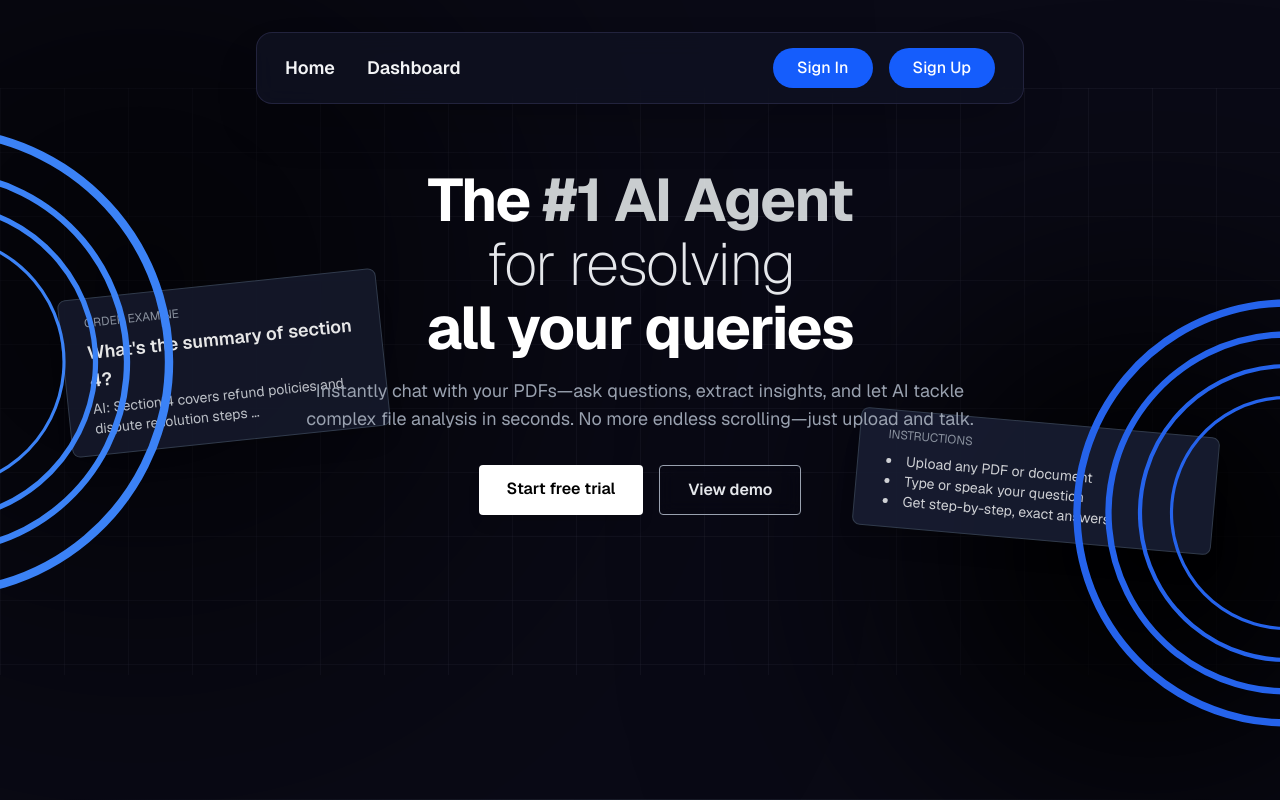
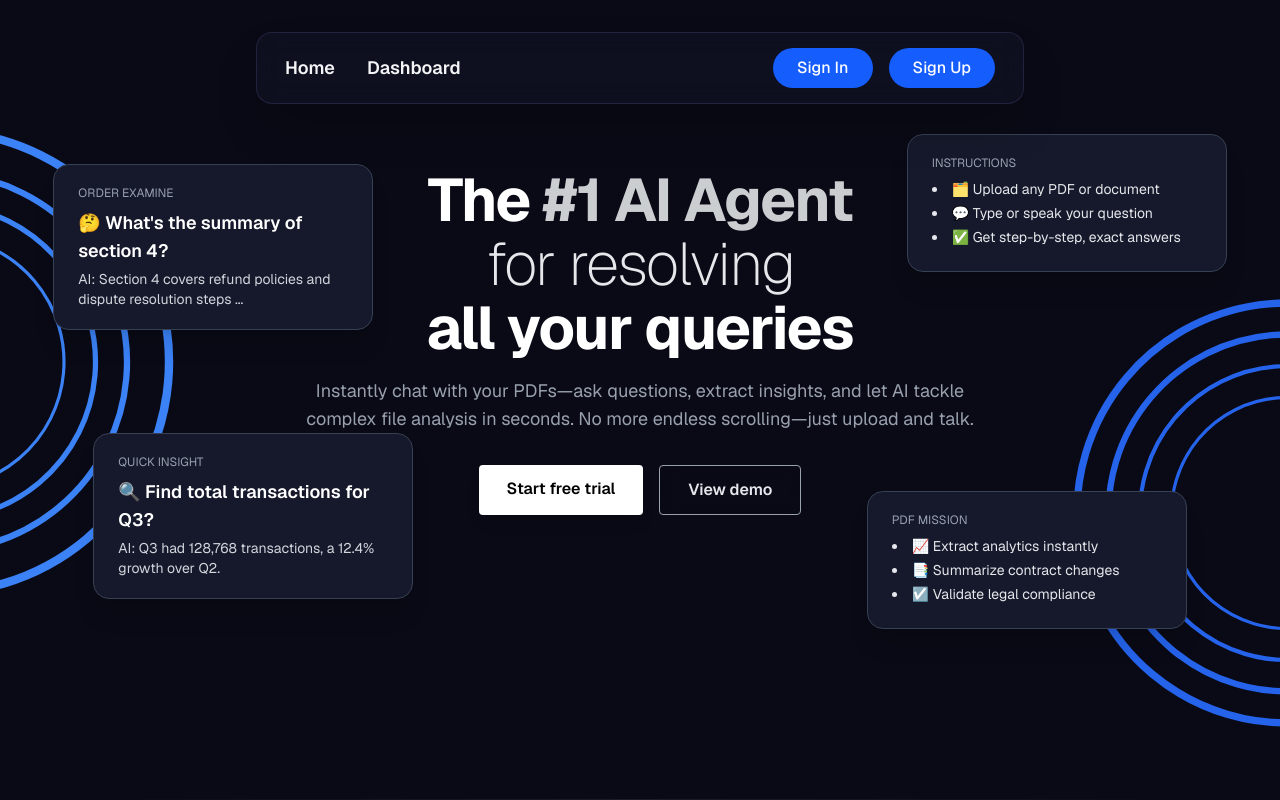
Before and after one commit to harshitrwt/Knowledge_vault, a Next.js app: page / in a window 1280 px wide. Shown: the top 800 px of the page. Built offline with nearby package versions, Linux system fonts and the light colour scheme; no server answers.

Commit message:
feature-fixes

```diff
--- a/src/components/Features.tsx
+++ b/src/components/Features.tsx
@@ -28,7 +28,7 @@ const Features = () => {
           backgroundImage:
             "repeating-linear-gradient(90deg, rgba(55,55,75,0.18) 0px, rgba(55,55,75,0.18) 1px, transparent 1px, transparent 64px), repeating-linear-gradient(180deg, rgba(55,55,75,0.18) 0px, rgba(55,55,75,0.18) 1px, transparent 1px, transparent 64px)",
         }}
-      ></div>
+      />
 
       {/* Accent Glows */}
       <div className="absolute w-[600px] h-[600px] bg-black rounded-full blur-[200px] top-[-100px] left-[-160px]" />
@@ -40,17 +40,27 @@ const Features = () => {
           Intelligent Features
         </h2>
         <p className="text-gray-300 text-lg sm:text-xl max-w-2xl mx-auto leading-relaxed">
-          Unlock the next era of intelligent document processing with precise reasoning,
-          contextual awareness, and seamless collaboration built for scale.
+          Unlock the next era of intelligent document processing with precise
+          reasoning, contextual awareness, and seamless collaboration built for scale.
         </p>
       </div>
 
       {/* Feature Cards */}
-      <div className="grid grid-cols-1 sm:grid-cols-2 md:grid-cols-3 gap-10 max-w-7xl w-full relative z-10">
+      <div className="grid grid-cols-1 sm:grid-cols-2 md:grid-cols-3 gap-10 max-w-7xl w-full relative z-10 perspective-[1000px]">
         {features.map((feature, index) => (
           <div
             key={index}
-            className="border border-gray-700/50 bg-[#10121a]/70 hover:bg-[#151827]/80 transition-all duration-300 rounded-2xl p-10 flex flex-col items-center text-center shadow-[0_0_25px_rgba(0,0,0,0.3)] hover:shadow-[0_0_40px_rgba(59,130,246,0.25)]"
+            className="group border-3  shadow-gray-600/70 border-gray-600/70 bg-[#14161e]/60 hover:bg-[#191c24]/70 transition-all duration-500 rounded-2xl p-10 flex flex-col items-center text-center shadow-[0_0_30px_rgba(0,0,0,0.25)] hover:shadow-[0_0_50px_rgba(255,255,255,0.08)]"
+            style={{
+              transformStyle: "preserve-3d",
+              transform: "rotateY(0deg)",
+            }}
+            onMouseEnter={(e) => {
+              e.currentTarget.style.transform = "rotateY(5deg) rotateX(3deg)";
+            }}
+            onMouseLeave={(e) => {
+              e.currentTarget.style.transform = "rotateY(0deg) rotateX(0deg)";
+            }}
           >
             <div className="text-5xl mb-6">{feature.icon}</div>
             <h3 className="text-2xl font-semibold mb-3 text-white">
--- a/src/components/Hero.tsx
+++ b/src/components/Hero.tsx
@@ -1,36 +1,107 @@
 "use client";
 
 import Link from "next/link";
+import { motion, useAnimation } from "framer-motion";
+import { useEffect, useState } from "react";
 
-const NAV_LINKS = [
-  { name: "Product", href: "/" },
-  { name: "AI Technology", href: "/ai" },
-  { name: "Solutions", href: "/solutions" },
-  { name: "Customers", href: "/customers" },
-  { name: "Resources", href: "/resources" },
-  { name: "Pricing", href: "/pricing" },
+type Position = "top-left" | "top-right" | "bottom-left" | "bottom-right";
+
+const CARDS: {
+  label: string;
+  question?: string;
+  answer?: string;
+  steps?: string[];
+  position: Position;
+}[] = [
+  {
+    label: "ORDER EXAMINE",
+    question: "🤔 What's the summary of section 4?",
+    answer: "AI: Section 4 covers refund policies and dispute resolution steps ...",
+    position: "top-left",
+  },
+  {
+    label: "INSTRUCTIONS",
+    steps: [
+      "🗂️ Upload any PDF or document",
+      "💬 Type or speak your question",
+      "✅ Get step-by-step, exact answers",
+    ],
+    position: "top-right",
+  },
+  {
+    label: "QUICK INSIGHT",
+    question: "🔍 Find total transactions for Q3?",
+    answer: "AI: Q3 had 128,768 transactions, a 12.4% growth over Q2.",
+    position: "bottom-left",
+  },
+  {
+    label: "PDF MISSION",
+    steps: [
+      "📈 Extract analytics instantly",
+      "📑 Summarize contract changes",
+      "☑️ Validate legal compliance",
+    ],
+    position: "bottom-right",
+  },
 ];
 
+const positionClass: Record<Position, string> = {
+  "top-left": "top-1/3 left-1/6",
+  "top-right": "top-1/3 right-1/6",
+  "bottom-left": "bottom-1/3 left-1/6",
+  "bottom-right": "bottom-1/3 right-1/6",
+};
+
 export default function HeroSection() {
+  const controls = useAnimation();
+
+  // Track if cards expanded from dots (for conditional rendering of dots vs card content)
+  const [expanded, setExpanded] = useState(false);
+
+  useEffect(() => {
+    async function sequence() {
+      // Place 4 dots centered and small
+      await controls.start({
+        x: 0,
+        y: 0,
+        scale: 0.15,
+        borderRadius: "50%",
+        opacity: 1,
+        rotate: 0,
+        transition: { duration: 0.2 },
+      });
+      // Scatter dots outward diagonally
+      await controls.start((i: number) => {
+        const scatterPositions: Record<number, { x: number; y: number }> = {
+          0: { x: -160, y: -120 },
+          1: { x: 160, y: -150 },
+          2: { x: -120, y: 120 },
+          3: { x: 120, y: 150 },
+        };
+        return {
+          x: scatterPositions[i].x,
+          y: scatterPositions[i].y,
+          scale: 0.15,
+          borderRadius: "50%",
+          rotate: 0,
+          transition: { type: "spring", stiffness: 300, damping: 30, duration: 0.5 },
+        };
+      });
+      // Expand dots into full cards
+      await controls.start((i: number) => ({
+        scale: 1,
+        borderRadius: "16px",
+        opacity: 1,
+        transition: { duration: 0.5, delay: i * 0.15 },
+      }));
+      setExpanded(true);
+    }
+    sequence();
+  }, [controls]);
+
   return (
-    <div className="min-h-screen bg-[#0a0a16] font-sans relative text-white overflow-hidden">
-
-      {/* Hero Section */}
+    <div className="min-h-screen font-sans relative text-white overflow-hidden bg-[#0a0a16]">
       <section className="relative flex flex-col items-center justify-center pt-20 pb-32 px-4 md:px-0 mt-10 md:mt-22">
-        {/* Circuit/Blueprint BG */}
-        <div className="absolute inset-0 z-0 select-none pointer-events-none">
-          <div
-            className="absolute inset-0 w-full h-full"
-            style={{
-              backgroundImage:
-                "repeating-linear-gradient(90deg, rgba(60,60,80,0.18) 0px, rgba(60,60,80,0.18) 1px, transparent 1px, transparent 64px), repeating-linear-gradient(180deg, rgba(60,60,80,0.18) 0px, rgba(60,60,80,0.18) 1px, transparent 1px, transparent 64px)"
-            }}
-          ></div>
-          <div className="absolute w-[600px] h-[600px] top-[-100px] left-[-160px] bg-black rounded-full blur-[180px]" />
-          <div className="absolute w-[500px] h-[500px] bottom-[-120px] right-[-120px] bg-black rounded-full blur-[130px]" />
-        </div>
-
-        {/* Main content */}
         <div className="relative z-10 max-w-4xl w-full flex flex-col items-center text-center">
           <h1 className="text-5xl md:text-6xl font-bold leading-[1.07] mb-4 tracking-tight">
             The <span className="text-[#faffff]/80">#1 AI Agent</span>
@@ -58,25 +129,45 @@ export default function HeroSection() {
             </Link>
           </div>
         </div>
-        {/* Floating Panels Example */}
-        <div className="absolute top-1/3 left-1 md:left-16 z-0 hidden md:block">
-          {/* Simulated floating case study/card */}
-          <div className="bg-[#15192b] border-[0.5px] border-gray-700 rounded-lg shadow-xl px-6 py-4 w-[320px] rotate-[-6deg] opacity-90">
-            <p className="text-xs text-gray-400 uppercase mb-2">ORDER EXAMINE</p>
-            <div className="text-white font-semibold text-lg mb-1">What's the summary of section 4?</div>
-            <div className="text-gray-300 text-sm">AI: Section 4 covers refund policies and dispute resolution steps ...</div>
-          </div>
-        </div>
-        <div className="absolute top-[57%] right-1 md:right-16 z-0 hidden md:block">
-          <div className="bg-[#181d32] border-[0.5px] border-gray-700 rounded-lg shadow-xl px-7 py-4 w-[360px] rotate-[5deg] opacity-90">
-            <p className="text-xs text-gray-400 uppercase mb-2">INSTRUCTIONS</p>
-            <ul className="list-disc list-inside text-gray-200 text-sm">
-              <li>Upload any PDF or document</li>
-              <li>Type or speak your question</li>
-              <li>Get step-by-step, exact answers</li>
-            </ul>
-          </div>
-        </div>
+
+        {CARDS.map((card, i) => (
+          <motion.div
+            key={i}
+            custom={i}
+            animate={controls}
+            initial={{
+              scale: 0.15,
+              borderRadius: "50%",
+              opacity: 0,
+              x: 0,
+              y: 0,
+              rotate: 0,
+            }}
+            className={`absolute z-20 w-[320px] bg-[#15192b] border-[0.5px] border-gray-700 shadow-xl px-6 py-5 opacity-95 ${positionClass[card.position]} hidden md:block`}
+            style={{ originX: 0.5, originY: 0.5 }}
+          >
+            {!expanded ? (
+              <div className="w-6 h-6 bg-blue-600 rounded-full mx-auto mt-3" />
+            ) : (
+              <>
+                <p className="text-xs text-gray-400 uppercase mb-2">{card.label}</p>
+                {card.question && (
+                  <>
+                    <div className="text-white font-semibold text-lg mb-1">{card.question}</div>
+                    <div className="text-gray-300 text-sm">{card.answer}</div>
+                  </>
+                )}
+                {card.steps && (
+                  <ul className="list-disc list-inside text-gray-200 text-sm space-y-1 mb-1">
+                    {card.steps.map((step, idx) => (
+                      <li key={idx}>{step}</li>
+                    ))}
+                  </ul>
+                )}
+              </>
+            )}
+          </motion.div>
+        ))}
       </section>
       {/* Bottom separator */}
       <div className="absolute bottom-0 left-0 w-full flex justify-center z-20">
```
